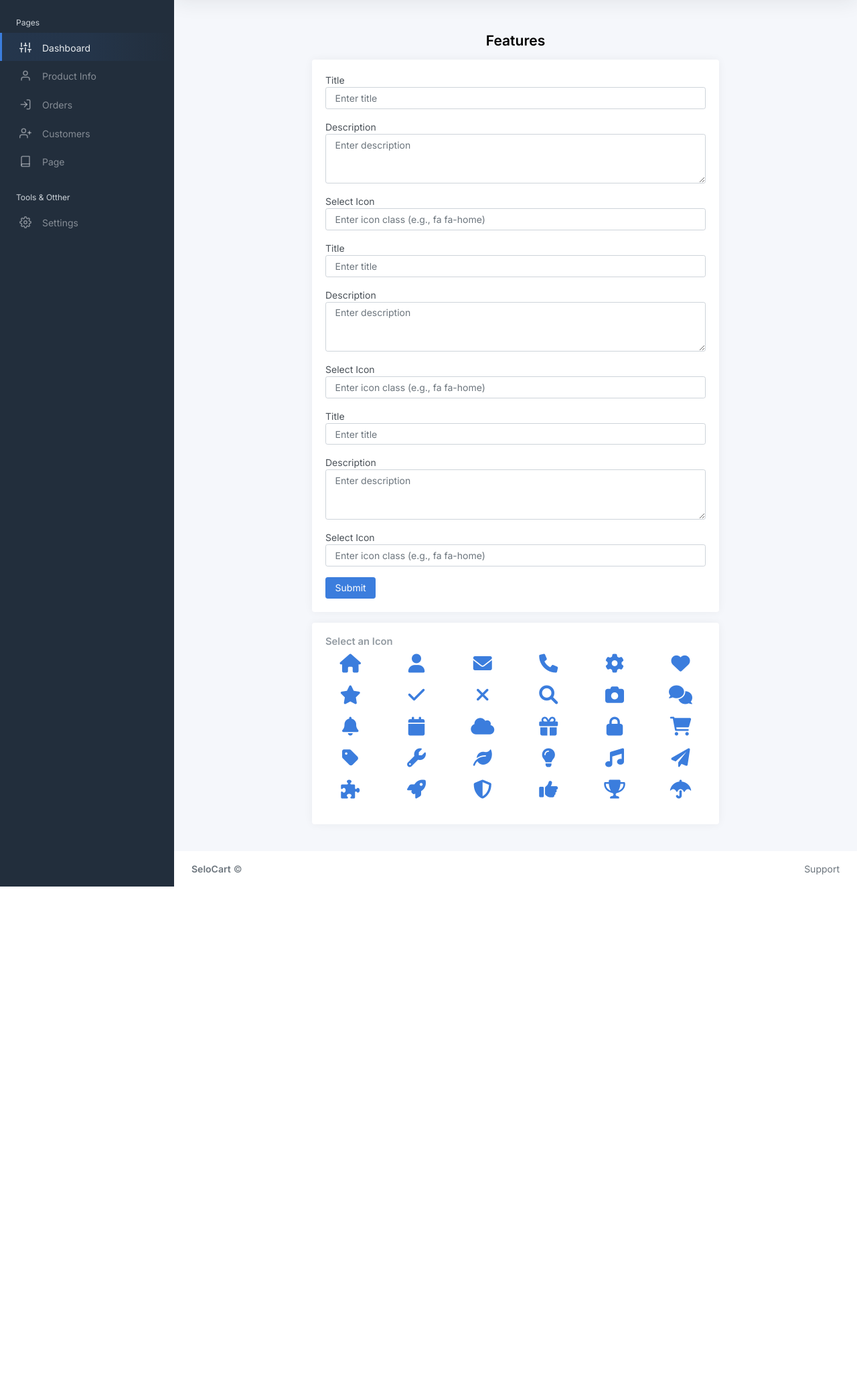
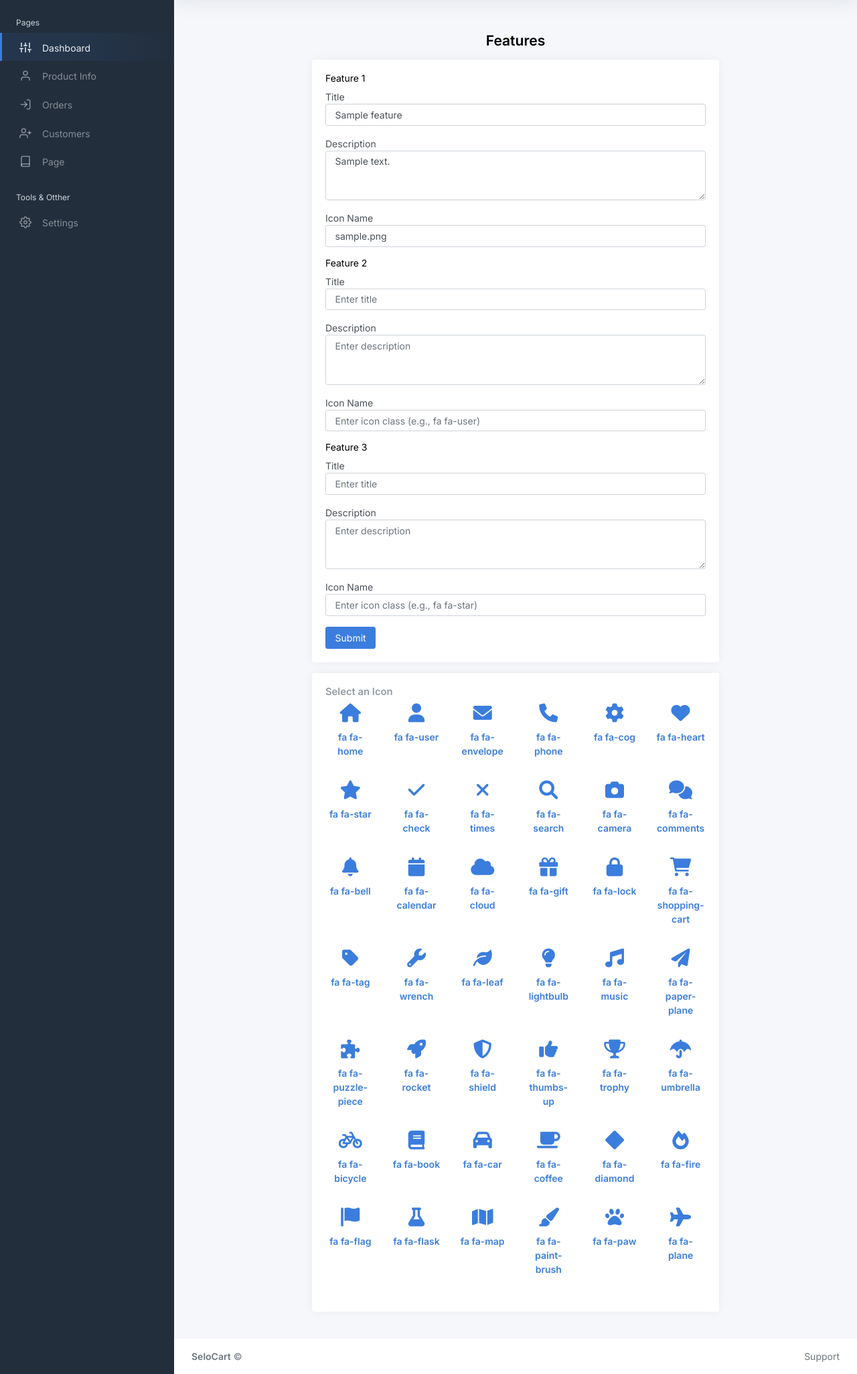
Before and after one commit to 1dev-hridoy/SeloCart-Lite, a PHP site: page /admin/features-section.php in a window 1280 px wide. Shown: the part 65-2117 px from the top of the page at 67% size. Before the commit the page ends 1389 px from the top, so only its background shows below. Run offline with PHP 8.4, Linux system fonts and the light colour scheme; tables that the repository leaves empty hold one stand-in row (values such as "Sample post").

Commit message:
implement features section with form handling, icon selection, and database integration

```diff
--- a/admin/features-section.php
+++ b/admin/features-section.php
@@ -1,71 +1,162 @@
 <?php
+// Start output buffering at the very beginning of the file
+ob_start();
+
 include_once './includes/__header.php';
 include_once './includes/__navbar.php';
 
-// Handle form submission
-$iconMessage = '';
-if ($_SERVER['REQUEST_METHOD'] == 'POST' && isset($_POST['iconName'])) {
-    $iconName = $_POST['iconName'];
-    $iconMessage = "Icon '$iconName' copied";
+// Initialize alert variables
+$showAlert = false;
+$alertMessage = '';
+$alertType = '';
+
+// Fetch existing features data
+$features = $pdo->query("SELECT * FROM features ORDER BY id ASC LIMIT 3")->fetchAll(PDO::FETCH_ASSOC);
+
+// Process form submission
+if ($_SERVER['REQUEST_METHOD'] === 'POST') {
+    $featuresData = [
+        [
+            'id' => 1,
+            'name' => $_POST['featureTitle1'],
+            'description' => $_POST['featureDescription1'],
+            'icon_name' => $_POST['featureIcon1']
+        ],
+        [
+            'id' => 2,
+            'name' => $_POST['featureTitle2'],
+            'description' => $_POST['featureDescription2'],
+            'icon_name' => $_POST['featureIcon2']
+        ],
+        [
+            'id' => 3,
+            'name' => $_POST['featureTitle3'],
+            'description' => $_POST['featureDescription3'],
+            'icon_name' => $_POST['featureIcon3']
+        ]
+    ];
+
+    try {
+        foreach ($featuresData as $feature) {
+            $stmt = $pdo->prepare("INSERT INTO features (id, name, description, icon_name) VALUES (?, ?, ?, ?)
+                                ON DUPLICATE KEY UPDATE name = VALUES(name), description = VALUES(description), icon_name = VALUES(icon_name), updated_at = NOW()");
+            $stmt->execute([$feature['id'], $feature['name'], $feature['description'], $feature['icon_name']]);
+        }
+        $_SESSION['alert_message'] = "Features updated successfully!";
+        $_SESSION['alert_type'] = "success";
+    } catch (PDOException $e) {
+        $_SESSION['alert_message'] = "Error: " . $e->getMessage();
+        $_SESSION['alert_type'] = "danger";
+    }
+
+    // Redirect to the same page to display updated data
+    header("Location: " . $_SERVER['PHP_SELF']);
+    exit;
+}
+
+// Check for session messages
+if (isset($_SESSION['alert_message']) && isset($_SESSION['alert_type'])) {
+    $alertMessage = $_SESSION['alert_message'];
+    $alertType = $_SESSION['alert_type'];
+    $showAlert = true;
+
+    // Clear the session variables after using them
+    unset($_SESSION['alert_message']);
+    unset($_SESSION['alert_type']);
 }
 ?>
 
-<!-- Include Font Awesome CDN -->
+<!-- Include Font Awesome -->
 <link rel="stylesheet" href="https://cdnjs.cloudflare.com/ajax/libs/font-awesome/6.0.0-beta3/css/all.min.css">
+
+<style>
+    .icon-card {
+        transition: transform 0.2s ease-in-out;
+    }
+    .icon-card:hover {
+        transform: scale(1.1);
+    }
+    .icon-card i {
+        cursor: pointer;
+    }
+    .icon-card p {
+        margin-top: 10px;
+        font-size: 14px;
+        font-weight: bold;
+    }
+    .alert {
+        margin-top: 20px;
+    }
+</style>
 
 <main class="content">
     <div class="container-fluid p-0">
         <h1 class="h3 mb-3 text-center"><strong>Features</strong></h1>
+
+        <!-- Alert Message (hidden by default) -->
+        <?php if ($showAlert): ?>
+        <div id="alertBox" class="alert alert-<?= $alertType ?>" role="alert">
+            <?= htmlspecialchars($alertMessage) ?>
+            <button type="button" class="btn-close float-end" data-bs-dismiss="alert" aria-label="Close"></button>
+        </div>
+        <?php endif; ?>
+
         <div class="row justify-content-center">
             <div class="col-lg-8">
                 <div class="card mb-3">
                     <div class="card-body">
-                        <form id="featureForm">
+                        <form id="featureForm" method="POST">
+
+                            <!-- Feature 1 -->
+                            <h5>Feature 1</h5>
                             <div class="form-group mb-3">
                                 <label for="featureTitle1">Title</label>
-                                <input type="text" class="form-control" id="featureTitle1" placeholder="Enter title">
+                                <input type="text" class="form-control" id="featureTitle1" name="featureTitle1" placeholder="Enter title" value="<?= htmlspecialchars($features[0]['name'] ?? '') ?>">
                             </div>
                             <div class="form-group mb-3">
                                 <label for="featureDescription1">Description</label>
-                                <textarea class="form-control" id="featureDescription1" rows="3" placeholder="Enter description"></textarea>
+                                <textarea class="form-control" id="featureDescription1" name="featureDescription1" rows="3" placeholder="Enter description"><?= htmlspecialchars($features[0]['description'] ?? '') ?></textarea>
                             </div>
                             <div class="form-group mb-3">
-                                <label for="featureIcon1">Select Icon</label>
-                                <input type="text" class="form-control icon-picker" id="featureIcon1" placeholder="Enter icon class (e.g., fa fa-home)">
+                                <label for="featureIcon1">Icon Name</label>
+                                <input type="text" class="form-control" id="featureIcon1" name="featureIcon1" placeholder="Enter icon class (e.g., fa fa-home)" value="<?= htmlspecialchars($features[0]['icon_name'] ?? '') ?>">
                             </div>
+
+                            <!-- Feature 2 -->
+                            <h5>Feature 2</h5>
                             <div class="form-group mb-3">
                                 <label for="featureTitle2">Title</label>
-                                <input type="text" class="form-control" id="featureTitle2" placeholder="Enter title">
+                                <input type="text" class="form-control" id="featureTitle2" name="featureTitle2" placeholder="Enter title" value="<?= htmlspecialchars($features[1]['name'] ?? '') ?>">
                             </div>
                             <div class="form-group mb-3">
                                 <label for="featureDescription2">Description</label>
-                                <textarea class="form-control" id="featureDescription2" rows="3" placeholder="Enter description"></textarea>
+                                <textarea class="form-control" id="featureDescription2" name="featureDescription2" rows="3" placeholder="Enter description"><?= htmlspecialchars($features[1]['description'] ?? '') ?></textarea>
                             </div>
                             <div class="form-group mb-3">
-                                <label for="featureIcon2">Select Icon</label>
-                                <input type="text" class="form-control icon-picker" id="featureIcon2" placeholder="Enter icon class (e.g., fa fa-home)">
+                                <label for="featureIcon2">Icon Name</label>
+                                <input type="text" class="form-control" id="featureIcon2" name="featureIcon2" placeholder="Enter icon class (e.g., fa fa-user)" value="<?= htmlspecialchars($features[1]['icon_name'] ?? '') ?>">
                             </div>
+
+                            <!-- Feature 3 -->
+                            <h5>Feature 3</h5>
                             <div class="form-group mb-3">
                                 <label for="featureTitle3">Title</label>
-                                <input type="text" class="form-control" id="featureTitle3" placeholder="Enter title">
+                                <input type="text" class="form-control" id="featureTitle3" name="featureTitle3" placeholder="Enter title" value="<?= htmlspecialchars($features[2]['name'] ?? '') ?>">
                             </div>
                             <div class="form-group mb-3">
                                 <label for="featureDescription3">Description</label>
-                                <textarea class="form-control" id="featureDescription3" rows="3" placeholder="Enter description"></textarea>
+                                <textarea class="form-control" id="featureDescription3" name="featureDescription3" rows="3" placeholder="Enter description"><?= htmlspecialchars($features[2]['description'] ?? '') ?></textarea>
                             </div>
                             <div class="form-group mb-3">
-                                <label for="featureIcon3">Select Icon</label>
-                                <input type="text" class="form-control icon-picker" id="featureIcon3" placeholder="Enter icon class (e.g., fa fa-home)">
+                                <label for="featureIcon3">Icon Name</label>
+                                <input type="text" class="form-control" id="featureIcon3" name="featureIcon3" placeholder="Enter icon class (e.g., fa fa-star)" value="<?= htmlspecialchars($features[2]['icon_name'] ?? '') ?>">
                             </div>
+
                             <button type="submit" class="btn btn-primary">Submit</button>
                         </form>
                     </div>
                 </div>
-                <?php if ($iconMessage): ?>
-                    <div class="alert alert-success text-center">
-                        <?php echo $iconMessage; ?>
-                    </div>
-                <?php endif; ?>
+
                 <div class="card mb-3">
                     <div class="card-body">
                         <h5 class="card-title">Select an Icon</h5>
@@ -76,14 +167,19 @@ if ($_SERVER['REQUEST_METHOD'] == 'POST' && isset($_POST['iconName'])) {
                                 'fa fa-star', 'fa fa-check', 'fa fa-times', 'fa fa-search', 'fa fa-camera', 'fa fa-comments',
                                 'fa fa-bell', 'fa fa-calendar', 'fa fa-cloud', 'fa fa-gift', 'fa fa-lock', 'fa fa-shopping-cart',
                                 'fa fa-tag', 'fa fa-wrench', 'fa fa-leaf', 'fa fa-lightbulb', 'fa fa-music', 'fa fa-paper-plane',
-                                'fa fa-puzzle-piece', 'fa fa-rocket', 'fa fa-shield', 'fa fa-thumbs-up', 'fa fa-trophy', 'fa fa-umbrella'
+                                'fa fa-puzzle-piece', 'fa fa-rocket', 'fa fa-shield', 'fa fa-thumbs-up', 'fa fa-trophy', 'fa fa-umbrella',
+                                'fa fa-bicycle', 'fa fa-book', 'fa fa-car', 'fa fa-coffee', 'fa fa-diamond', 'fa fa-fire',
+                                'fa fa-flag', 'fa fa-flask', 'fa fa-map', 'fa fa-paint-brush', 'fa fa-paw', 'fa fa-plane'
                             ];
                             foreach ($icons as $icon) {
                                 echo '<div class="col-sm-2 text-center mb-3">';
                                 echo '<form method="POST" action="">';
                                 echo '<input type="hidden" name="iconName" value="' . $icon . '">';
                                 echo '<button type="submit" class="btn btn-link p-0">';
+                                echo '<div class="icon-card">';
                                 echo '<i class="' . $icon . ' fa-2x"></i>';
+                                echo '<p>' . $icon . '</p>';
+                                echo '</div>';
                                 echo '</button>';
                                 echo '</form>';
                                 echo '</div>';
@@ -97,4 +193,8 @@ if ($_SERVER['REQUEST_METHOD'] == 'POST' && isset($_POST['iconName'])) {
     </div>
 </main>
 
-<?php include_once './includes/__footer.php'; ?>
+<?php
+include_once './includes/__footer.php';
+// Flush the output buffer and send content to browser
+ob_end_flush();
+?>
```
Also changed, not shown: server/sql/main.sql (+11 -0 lines).
